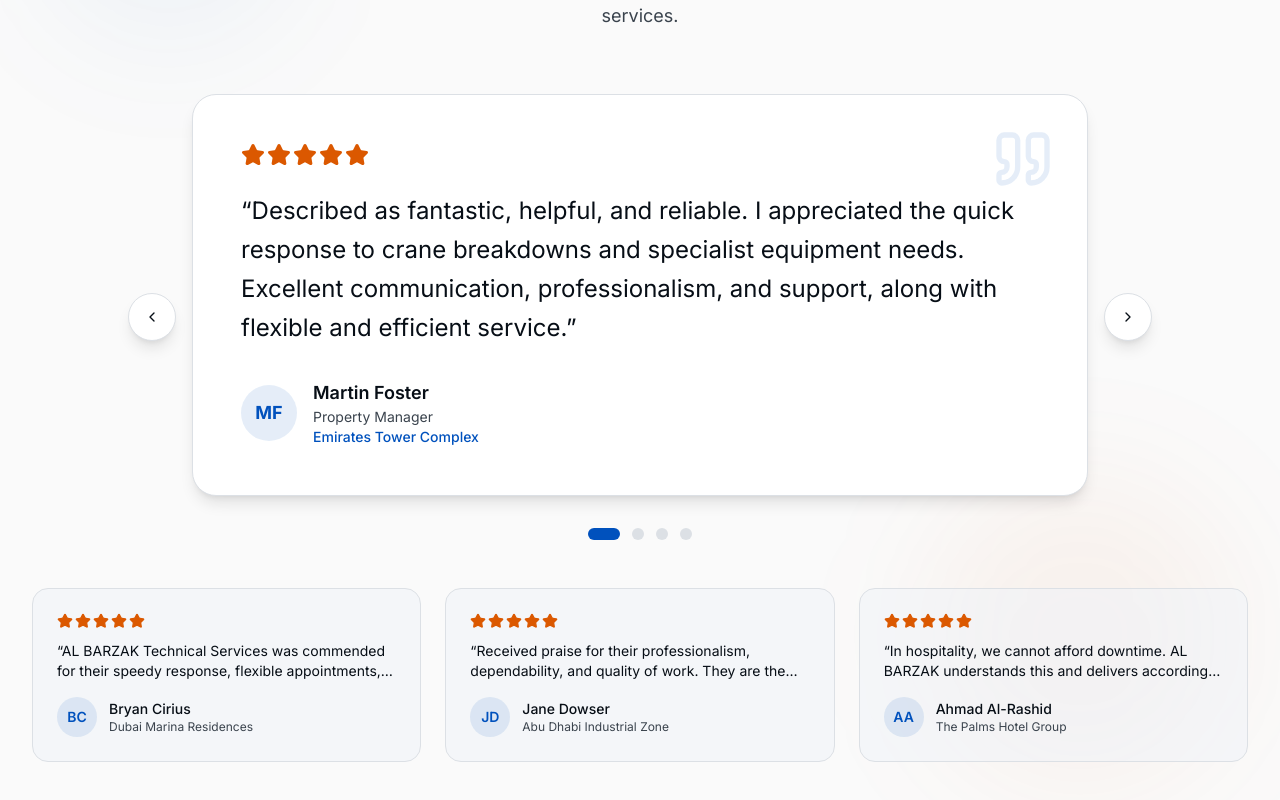
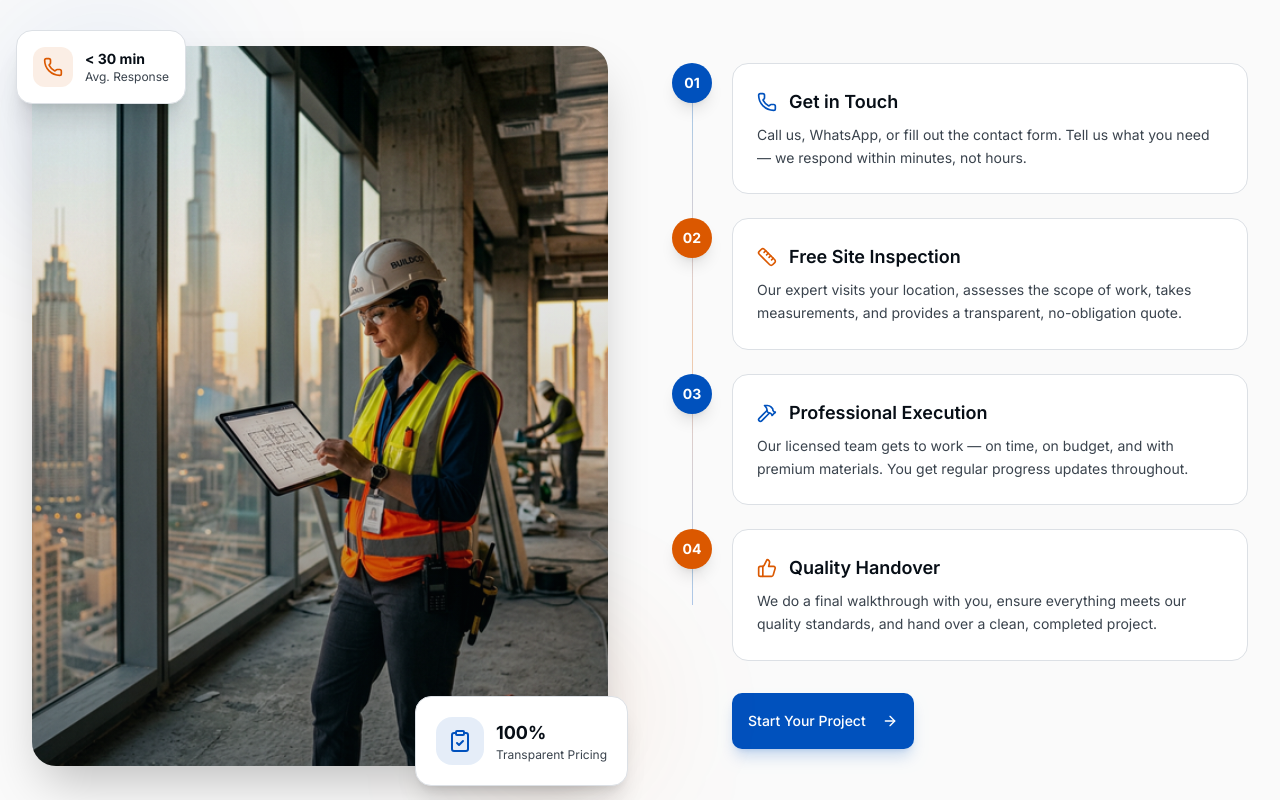
Before and after one commit to zamadshakil/al-barak-landing-page, a Next.js app: page / in a window 1280 px wide. Shown: the part 4140-4940 px from the top of the page. Built offline with nearby package versions, Linux system fonts and the light colour scheme; no server answers; a web font is replaced by a local one.

Commit message:
feat: Add new 'How It Works' process section with professional imagery and 4-step workflow

```diff
--- a/app/page.tsx
+++ b/app/page.tsx
@@ -5,6 +5,7 @@ import { Footer } from "@/components/footer"
 
 const TrustSection = dynamic(() => import("@/components/trust-section").then((mod) => mod.TrustSection), { ssr: true })
 const ServicesSection = dynamic(() => import("@/components/services-section").then((mod) => mod.ServicesSection), { ssr: true })
+const ProjectsShowcase = dynamic(() => import("@/components/projects-showcase").then((mod) => mod.ProcessSection), { ssr: true })
 const TestimonialsSection = dynamic(() => import("@/components/testimonials-section").then((mod) => mod.TestimonialsSection), { ssr: true })
 
 export default function Home() {
@@ -15,6 +16,7 @@ export default function Home() {
         <Hero />
         <TrustSection />
         <ServicesSection />
+        <ProjectsShowcase />
         <TestimonialsSection />
       </main>
       <Footer />
--- /dev/null
+++ b/components/projects-showcase.tsx
@@ -0,0 +1,162 @@
+import Image from "next/image"
+import Link from "next/link"
+import { Phone, ClipboardCheck, Ruler, Hammer, ThumbsUp, ArrowRight } from "lucide-react"
+import { Button } from "@/components/ui/button"
+
+const steps = [
+    {
+        number: "01",
+        icon: Phone,
+        title: "Get in Touch",
+        description:
+            "Call us, WhatsApp, or fill out the contact form. Tell us what you need — we respond within minutes, not hours.",
+        accent: "bg-primary",
+    },
+    {
+        number: "02",
+        icon: Ruler,
+        title: "Free Site Inspection",
+        description:
+            "Our expert visits your location, assesses the scope of work, takes measurements, and provides a transparent, no-obligation quote.",
+        accent: "bg-accent",
+    },
+    {
+        number: "03",
+        icon: Hammer,
+        title: "Professional Execution",
+        description:
+            "Our licensed team gets to work — on time, on budget, and with premium materials. You get regular progress updates throughout.",
+        accent: "bg-primary",
+    },
+    {
+        number: "04",
+        icon: ThumbsUp,
+        title: "Quality Handover",
+        description:
+            "We do a final walkthrough with you, ensure everything meets our quality standards, and hand over a clean, completed project.",
+        accent: "bg-accent",
+    },
+]
+
+export function ProcessSection() {
+    return (
+        <section
+            className="relative py-20 lg:py-28 overflow-hidden bg-background"
+            aria-labelledby="process-heading"
+        >
+            <div className="max-w-7xl mx-auto px-6 lg:px-8">
+                {/* Header */}
+                <div className="text-center max-w-3xl mx-auto mb-16">
+                    <p className="text-primary font-semibold mb-3 tracking-wide uppercase text-sm">
+                        Simple & Transparent
+                    </p>
+                    <h2
+                        id="process-heading"
+                        className="font-serif text-3xl sm:text-4xl lg:text-5xl font-semibold text-foreground tracking-tight mb-6"
+                    >
+                        How It <span className="text-primary">Works</span>
+                    </h2>
+                    <p className="text-lg text-muted-foreground leading-relaxed">
+                        From your first call to project handover — we keep it straightforward, professional, and stress-free.
+                    </p>
+                </div>
+
+                <div className="grid lg:grid-cols-2 gap-12 lg:gap-16 items-center">
+                    {/* ── Left — Image + floating badge ─────────────────────── */}
+                    <div className="relative order-2 lg:order-1">
+                        {/* Decorative blobs */}
+                        <div className="absolute -top-10 -left-10 w-56 h-56 bg-primary/8 rounded-full blur-3xl pointer-events-none" aria-hidden="true" />
+                        <div className="absolute -bottom-10 -right-10 w-48 h-48 bg-accent/8 rounded-full blur-3xl pointer-events-none" aria-hidden="true" />
+
+                        <div className="relative rounded-3xl overflow-hidden shadow-2xl aspect-[4/5]">
+                            <Image
+                                src="/images/process-hero.png"
+                                alt="AL BARZAK site supervisor reviewing project blueprints on tablet at a modern Dubai construction site"
+                                fill
+                                sizes="(max-width: 1024px) 100vw, 50vw"
+                                className="object-cover"
+                            />
+                            {/* Gradient overlay */}
+                            <div className="absolute inset-0 bg-gradient-to-t from-foreground/30 to-transparent" aria-hidden="true" />
+                        </div>
+
+                        {/* Floating Quality Badge */}
+                        <div className="absolute -bottom-5 -right-3 sm:-right-5 bg-card p-4 sm:p-5 rounded-2xl shadow-xl border border-border z-10">
+                            <div className="flex items-center gap-3">
+                                <div className="w-12 h-12 rounded-xl bg-primary/10 flex items-center justify-center" aria-hidden="true">
+                                    <ClipboardCheck className="w-6 h-6 text-primary" />
+                                </div>
+                                <div>
+                                    <p className="text-lg font-bold text-foreground">100%</p>
+                                    <p className="text-xs text-muted-foreground">Transparent Pricing</p>
+                                </div>
+                            </div>
+                        </div>
+
+                        {/* Floating Response Badge */}
+                        <div className="hidden md:block absolute -top-4 -left-4 bg-card p-4 rounded-2xl shadow-xl border border-border z-10">
+                            <div className="flex items-center gap-3">
+                                <div className="w-10 h-10 rounded-lg bg-accent/10 flex items-center justify-center" aria-hidden="true">
+                                    <Phone className="w-5 h-5 text-accent" />
+                                </div>
+                                <div>
+                                    <p className="text-sm font-bold text-foreground">&lt; 30 min</p>
+                                    <p className="text-xs text-muted-foreground">Avg. Response</p>
+                                </div>
+                            </div>
+                        </div>
+                    </div>
+
+                    {/* ── Right — Process Steps ─────────────────────────────── */}
+                    <div className="order-1 lg:order-2">
+                        <ol className="relative space-y-6 list-none">
+                            {/* Vertical connecting line */}
+                            <div
+                                className="absolute left-5 top-8 bottom-8 w-px bg-gradient-to-b from-primary/30 via-accent/30 to-primary/30 hidden sm:block"
+                                aria-hidden="true"
+                            />
+
+                            {steps.map((step) => (
+                                <li key={step.number} className="relative flex gap-4 sm:gap-5 group">
+                                    {/* Step Number Circle */}
+                                    <div
+                                        className={`relative z-10 shrink-0 w-10 h-10 rounded-full ${step.accent} flex items-center justify-center shadow-lg group-hover:scale-110 transition-transform duration-300`}
+                                    >
+                                        <span className="text-sm font-bold text-primary-foreground">{step.number}</span>
+                                    </div>
+
+                                    {/* Step Content Card */}
+                                    <div className="flex-1 bg-card rounded-2xl border border-border p-5 sm:p-6 hover:shadow-lg hover:-translate-y-0.5 transition-all duration-300">
+                                        <div className="flex items-center gap-3 mb-2">
+                                            <step.icon className={`w-5 h-5 ${step.accent === "bg-primary" ? "text-primary" : "text-accent"}`} aria-hidden="true" />
+                                            <h3 className="font-semibold text-foreground text-base sm:text-lg">
+                                                {step.title}
+                                            </h3>
+                                        </div>
+                                        <p className="text-sm text-muted-foreground leading-relaxed">
+                                            {step.description}
+                                        </p>
+                                    </div>
+                                </li>
+                            ))}
+                        </ol>
+
+                        {/* CTA */}
+                        <div className="mt-8 ml-14 sm:ml-[60px]">
+                            <Button
+                                asChild
+                                size="lg"
+                                className="bg-primary text-primary-foreground hover:bg-primary/90 h-14 px-8 font-medium shadow-lg shadow-primary/20 group"
+                            >
+                                <Link href="/contact">
+                                    Start Your Project
+                                    <ArrowRight className="ml-2 w-5 h-5 group-hover:translate-x-1 transition-transform" aria-hidden="true" />
+                                </Link>
+                            </Button>
+                        </div>
+                    </div>
+                </div>
+            </div>
+        </section>
+    )
+}
```
Also changed, not shown: public/images/process-hero.png (added).
